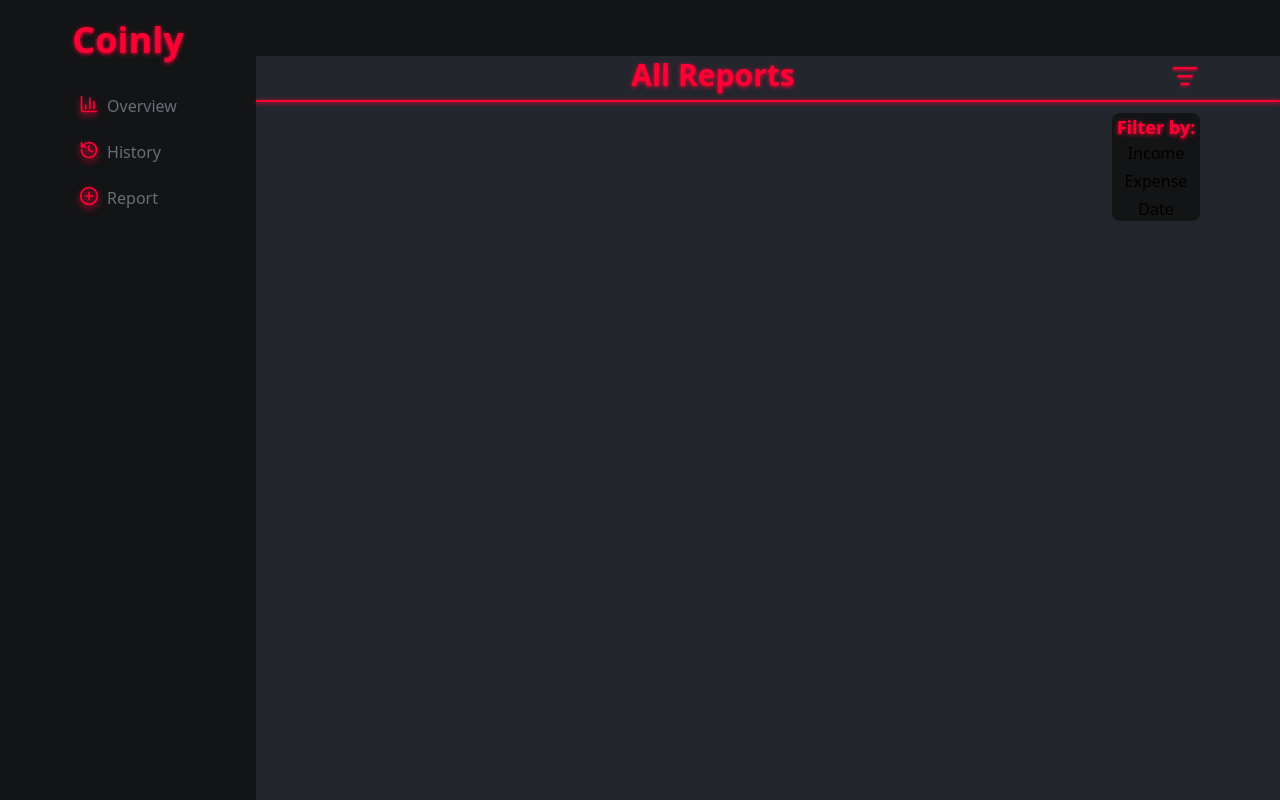
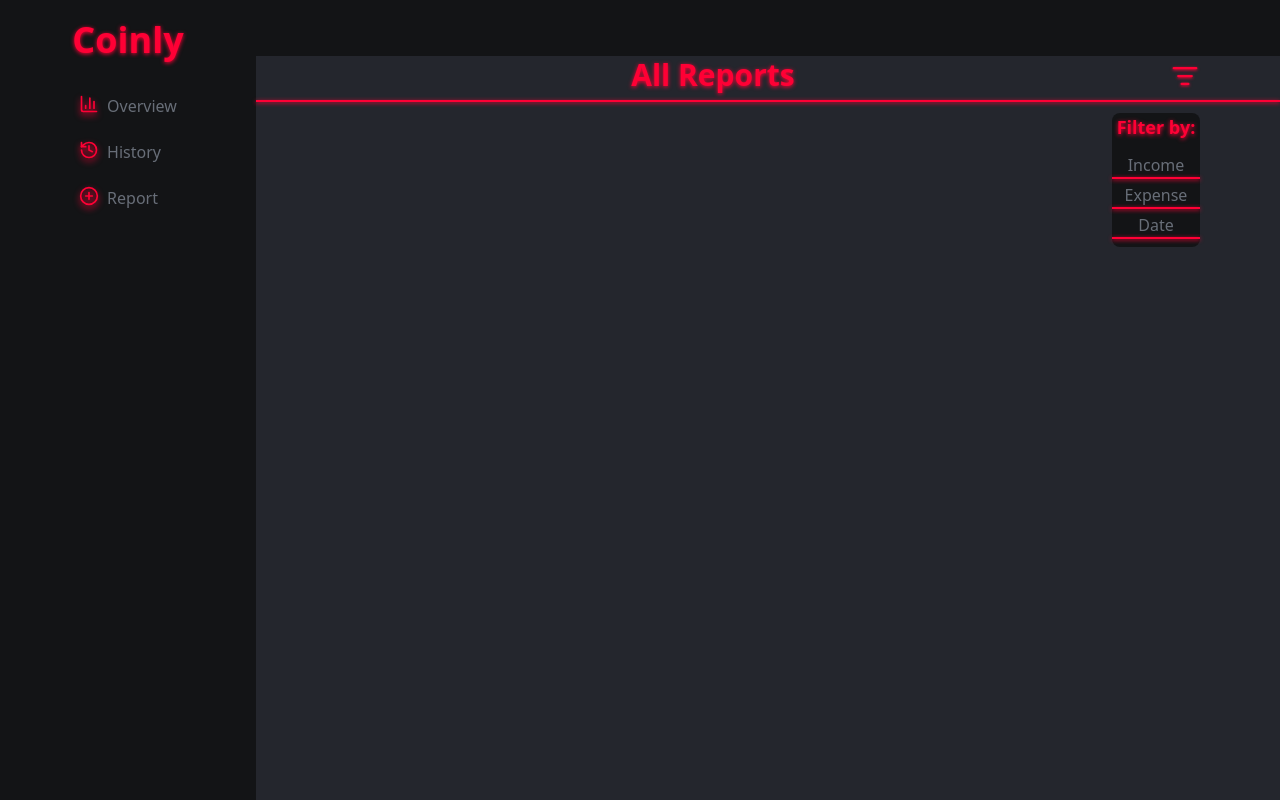
Before and after one commit to IlliaLev/Coinly, a Next.js app: page /dashboard/history in a window 1280 px wide. Both pictures are taken after a click on the button 1184 px from the left and 76 px from the top of the page. Built offline with nearby package versions, Linux system fonts and the light colour scheme.

Commit message:
created popup menu, PopupButton component and global state for filter

```diff
--- a/app/dashboard/history/page.tsx
+++ b/app/dashboard/history/page.tsx
@@ -1,11 +1,13 @@
 "use client";
 
 import {useAppStore} from '@/lib/useAppStore';
+import { useFilterStore } from '@/lib/useFilterStore';
 
 import FilterButton from '@/components/ui/FilterButton';
 
 export default function HistoryPage() {
     const reports = useAppStore((state) => state.reports);
+    const {filter} = useFilterStore();
 
     return (
         <div>
--- a/components/ui/FilterButton.tsx
+++ b/components/ui/FilterButton.tsx
@@ -6,11 +6,17 @@ import {ListFilter} from "lucide-react";
 
 import {motion, Variants, AnimatePresence} from "framer-motion";
 
+import PopupButton from "./PopupButton";
+
+import { useFilterStore } from "@/lib/useFilterStore";
+
 export default function FilterButton() {
+    const {setFilter} = useFilterStore();
     const [isOpen, setIsOpen] = useState(false);
 
-    const togglePopup = () => {
+    const togglePopup = (filter: string) => {
         setIsOpen((prev) => !prev);
+        setFilter(filter);
     }
 
     const button: Variants = {
@@ -58,7 +64,7 @@ export default function FilterButton() {
         <div className={`
             relative inline-block content-center
         `}>
-            <motion.button variants={button} initial="hidden" exit="hidden" whileHover="show" whileTap="tap" whileFocus="tap" onClick={togglePopup}>
+            <motion.button variants={button} initial="hidden" exit="hidden" animate="animate" whileHover="show" whileTap="tap" whileFocus="tap" onClick={() => togglePopup("none")}>
             <ListFilter size={30} className={`
                 text-[#FF0035]
                 drop-shadow-sm drop-shadow-[#FF0035]
@@ -70,6 +76,7 @@ export default function FilterButton() {
                     <motion.div variants={popup} initial="hidden" exit="hidden" animate="show" className={`
                         absolute right-0
                         mt-4 w-22
+                        pb-1
                         rounded-lg bg-[#131416]
                         z-50
                     `}>
@@ -77,15 +84,18 @@ export default function FilterButton() {
                             text-lg text-[#FF0035] font-semibold
                             drop-shadow-sm drop-shadow-[#FF0035]
                             `}>Filter by:</p>
-                        <ul className="space-y-1">
-                            <li>
-                                <button >Income</button>
+                        <ul className={`
+                            space-y-1
+                            mt-3 mb-1
+                            `}>
+                            <li onClick={() => togglePopup("income")}>
+                                <PopupButton title="Income"></PopupButton>
                             </li>
-                            <li>
-                                <button>Expense</button>
+                            <li onClick={() => togglePopup("expense")}>
+                                <PopupButton title="Expense"></PopupButton>
                             </li>
-                            <li>
-                                <button>Date</button>
+                            <li onClick={() => togglePopup("date")}>
+                                <PopupButton title="Date"></PopupButton>
                             </li>
                         </ul>
                     </motion.div>
--- /dev/null
+++ b/components/ui/PopupButton.tsx
@@ -0,0 +1,24 @@
+"use client";
+
+interface PopupButtonProps {
+    title: string,
+}
+
+export default function PopupButton({title} : PopupButtonProps) {
+    return (
+        <div>
+            <button className={`
+            text-[#686E78]
+            hover:text-[#9297A0]
+            transition duration-300
+                `}>
+                {title}
+            </button>
+            <div className={`
+                bg-[#FF0035] h-[2px]
+                drop-shadow-sm drop-shadow-[#FF0035]
+                `}></div>
+        </div>
+
+    );
+}
--- a/lib/useAppStore.ts
+++ b/lib/useAppStore.ts
@@ -13,7 +13,7 @@ interface AppState {
 }
 
 export const useAppStore = create<AppState>()(
-    persist(
+    persist<AppState>(
         (set) => ({
             reports: [],
             addReport: (r: Report) => set((state) => ({reports: [...state.reports, r]})),
--- /dev/null
+++ b/lib/useFilterStore.ts
@@ -0,0 +1,11 @@
+import {create} from "zustand";
+
+interface FilterState {
+    filter: string,
+    setFilter: (filter: string) => void,
+}
+
+export const useFilterStore = create<FilterState>((set) => ({
+    filter: "none",
+    setFilter: (filter) => set({filter: filter}),
+}));
```
